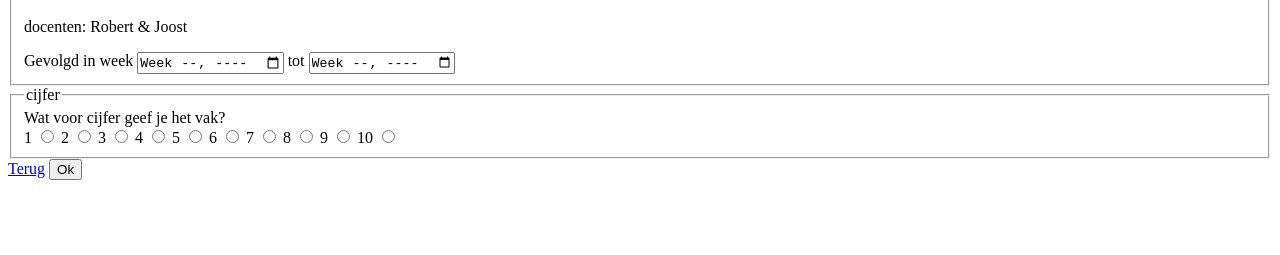
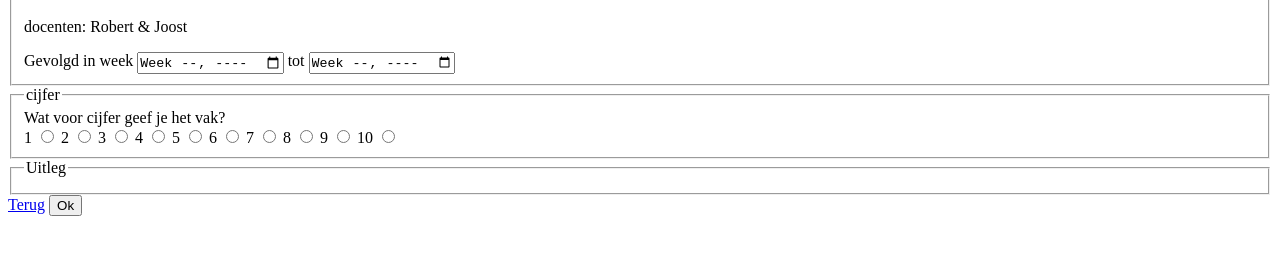
Before and after one commit to wongsrila/Enquete, a plain HTML site: page html/question_2.html in a window 1280 px wide. Shown: the part 207-462 px from the top of the page. Drawn offline with Linux system fonts and the light colour scheme.

Commit message:
something

```diff
--- a/html/question_2.html
+++ b/html/question_2.html
@@ -58,6 +58,10 @@
           <label for="10">10</label>
           <input id="10" type="radio" name="wafs_cijfer" value="10" />
         </fieldset>
+        <fieldset>
+          <legend>Uitleg</legend>
+          <label for=""></label>
+        </fieldset>
         <a href="./question_1.html">Terug</a>
         <button type="submit">Ok</button>
       </form>
```
